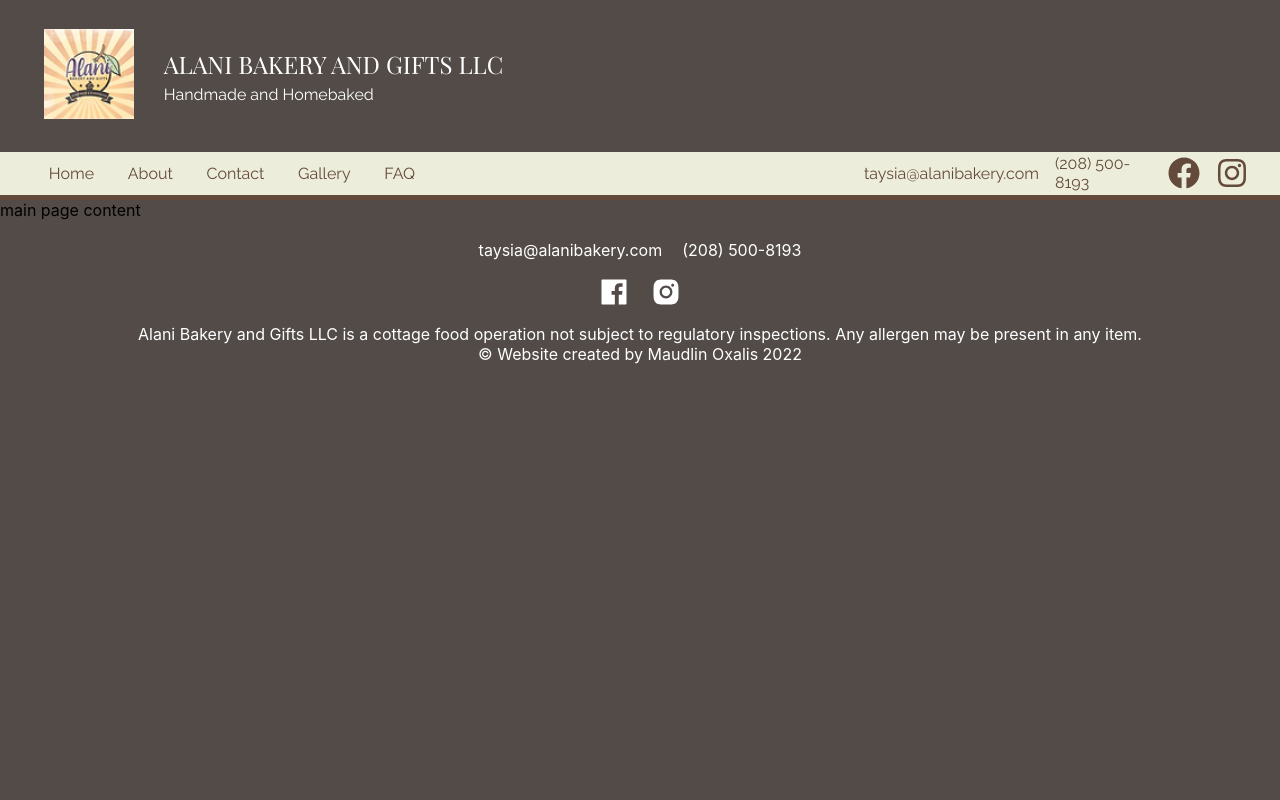
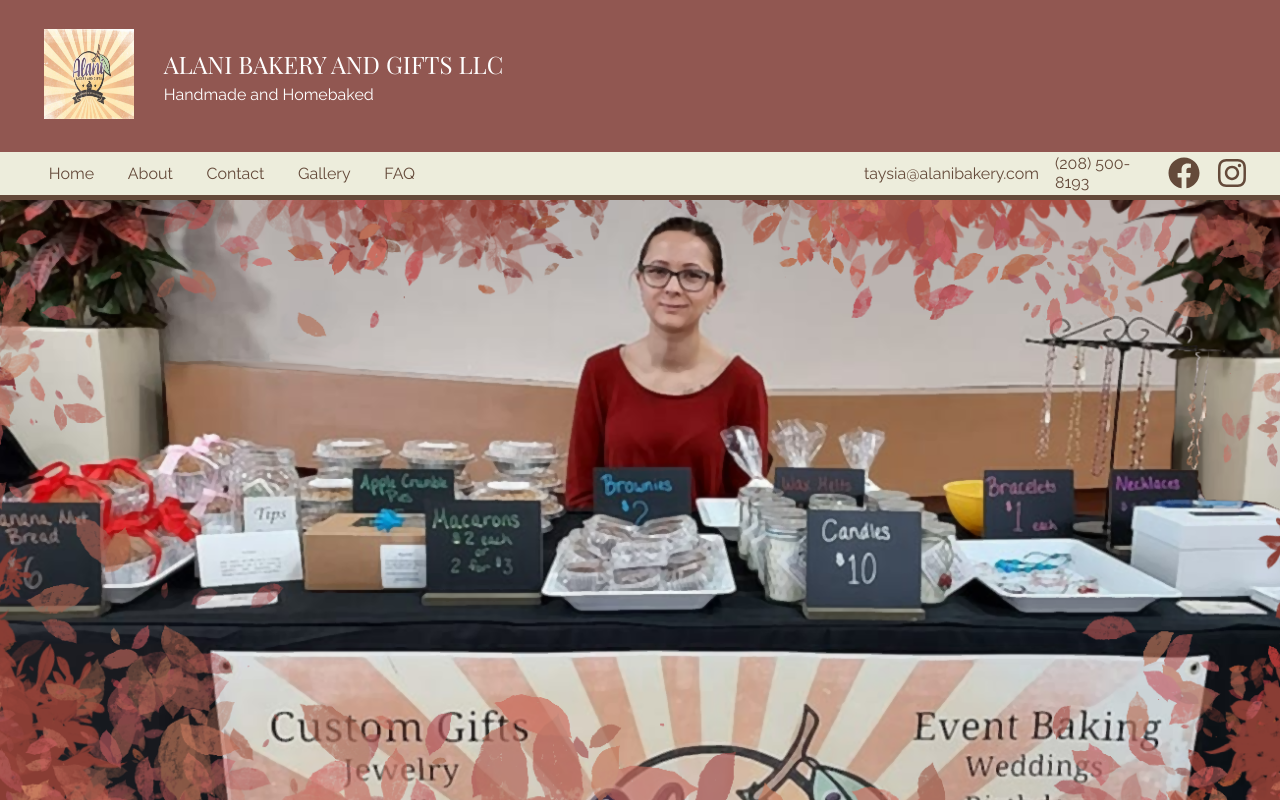
Before and after one commit to m-ox/AlaniHomeBaked, a Next.js app: page / in a window 1280 px wide. Shown: the top 800 px of the page. Built offline with nearby package versions, Linux system fonts and the light colour scheme.

Commit message:
added an uncanny valley styled horror placeholder for main content, tweaked some styles to match original (pink might be preferable?)

```diff
--- a/pages/index.js
+++ b/pages/index.js
@@ -29,8 +29,7 @@ export default function Home() {
       <Header />
       <Navbar />
 
-      <div>
-        main page content
+      <div className={styles.main}>
       </div>
 
       <Footer />
--- a/styles/Home.module.scss
+++ b/styles/Home.module.scss
@@ -4,6 +4,9 @@
 
   .main {
     height: 90vh;
+    width: 100vw;
+    background-image: url("../components/images/alanibooth.png");
+    background-size: cover;
   }
 }
 
--- a/styles/globals.css
+++ b/styles/globals.css
@@ -1,6 +1,6 @@
 html,
 body {
-  background-color: rgb(82,75,72);
+  background-color: #915751;
   padding: 0;
   margin: 0;
   font-family: -apple-system, BlinkMacSystemFont, Segoe UI, Roboto, Oxygen,
```
Also changed, not shown: components/images/alanibooth.png (added), components/images/alanilogo.png.
